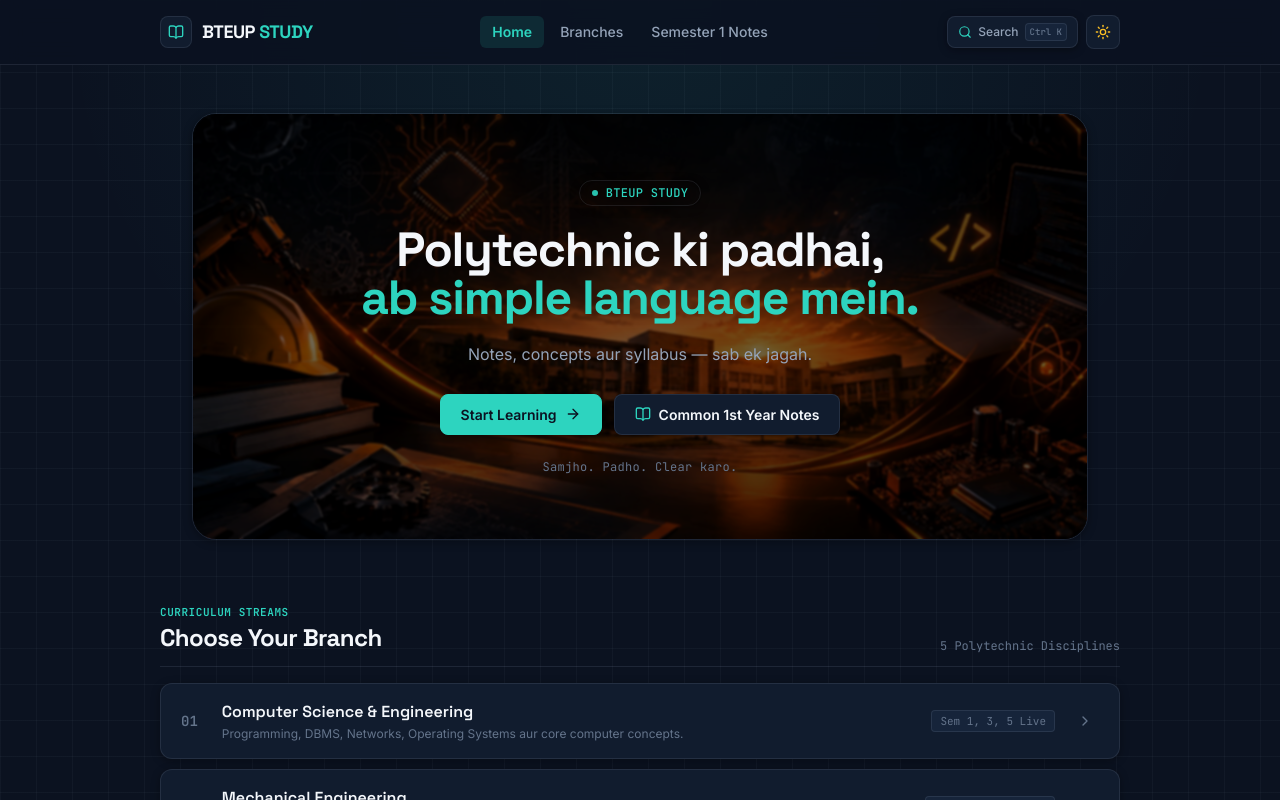
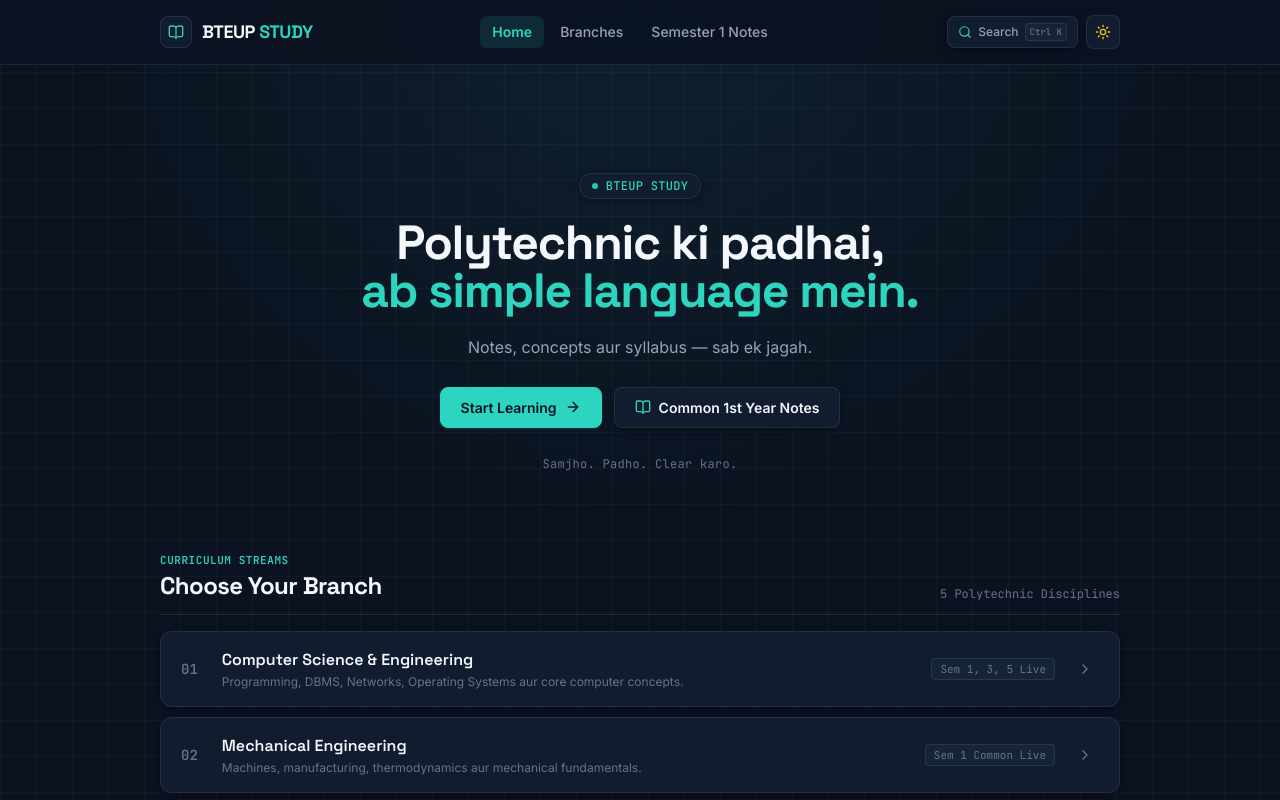
Before and after one commit to Harshit-commits404/btupstudywala-, a React (Vite) app: page / in a window 1280 px wide. Shown: the top 800 px of the page. Built offline with nearby package versions, Linux system fonts and the light colour scheme; a web font is replaced by a local one.

Commit message:
refactor(hero): remove background image and restore clean editorial layout

```diff
--- a/src/pages/DashboardPage.jsx
+++ b/src/pages/DashboardPage.jsx
@@ -2,7 +2,6 @@ import React from 'react';
 import { Link } from 'react-router-dom';
 import { ArrowRight, BookOpen, ChevronRight, MessageSquare } from 'lucide-react';
 import { branchesData } from '../data/branchesData';
-import heroBgImage from '../assets/bteup-study-hero.jpg';
 
 export const GOOGLE_FEEDBACK_FORM_URL = "https://forms.gle/as6uMZQ8QxmDpt1q6";
 
@@ -10,50 +9,36 @@ export const DashboardPage = () => {
   return (
     <div className="w-full max-w-5xl mx-auto px-4 sm:px-6 lg:px-8 py-6 sm:py-12 space-y-12 sm:space-y-16 text-text-primary">
 
-      {/* 1. HERO SECTION (With Polytechnic Engineering Background Image & Neutral/Dark Overlay) */}
-      <section className="relative z-0 rounded-2xl sm:rounded-3xl overflow-hidden border border-border shadow-subtle text-center max-w-4xl mx-auto px-4 sm:px-8 py-8 sm:py-14 lg:py-16">
-
-        {/* Background Image Container */}
-        <div className="absolute inset-0 z-0 overflow-hidden pointer-events-none select-none">
-          <img
-            src={heroBgImage}
-            alt="BTEUP Polytechnic engineering education background"
-            className="w-full h-full object-cover object-center sm:object-[center_35%]"
-            loading="eager"
-            fetchPriority="high"
+      {/* 1. HERO SECTION (Clean, Spacious Editorial Design) */}
+      <section className="relative text-center max-w-2xl mx-auto space-y-5 pt-4 sm:pt-10 pb-4">
+        {/* Soft Ambient Subtle Glow */}
+        <div
+          className="absolute top-1/2 left-1/2 -translate-x-1/2 -translate-y-1/2 w-80 h-44 bg-accent-soft rounded-full blur-3xl pointer-events-none -z-10"
+          aria-hidden="true"
         />
 
-          {/* Balanced Neutral/Dark Overlay (Preserves Rich Visuals while keeping text crystal clear) */}
-          <div className="absolute inset-0 bg-white/65 dark:bg-black/65 sm:bg-white/55 sm:dark:bg-black/55 backdrop-blur-[1px] transition-colors duration-300" />
-
-          {/* Subtle Vertical Scrim to gently anchor text */}
-          <div className="absolute inset-0 bg-gradient-to-b from-white/30 via-transparent to-white/40 dark:from-black/40 dark:via-transparent dark:to-black/40" />
-        </div>
-
-        {/* Content Container (Preserves Exact Text Content & Order) */}
-        <div className="relative z-10 max-w-2xl mx-auto space-y-3.5 sm:space-y-5">
         {/* Small Eyebrow */}
-          <div className="inline-flex items-center gap-2 px-3 py-1 rounded-full bg-surface/90 dark:bg-surface/80 border border-border text-accent text-xs font-mono font-medium tracking-wide shadow-subtle backdrop-blur-md">
+        <div className="inline-flex items-center gap-2 px-3 py-1 rounded-full bg-surface border border-border text-accent text-xs font-mono font-medium tracking-wide shadow-subtle">
           <span className="w-1.5 h-1.5 rounded-full bg-accent animate-pulse" />
           <span>BTEUP STUDY</span>
         </div>
 
         {/* Main Heading */}
-          <h1 className="text-2xl sm:text-4xl lg:text-5xl font-bold font-display text-text-primary tracking-tight leading-[1.18]">
+        <h1 className="text-3xl sm:text-5xl lg:text-5xl font-bold font-display text-text-primary tracking-tight leading-[1.18]">
           Polytechnic ki padhai,<br className="hidden sm:inline" />
           <span className="text-accent"> ab simple language mein.</span>
         </h1>
 
         {/* Supporting Line */}
-          <p className="text-xs sm:text-base text-text-secondary max-w-lg mx-auto font-normal leading-relaxed">
+        <p className="text-sm sm:text-base text-text-secondary max-w-lg mx-auto font-normal leading-relaxed">
           Notes, concepts aur syllabus — sab ek jagah.
         </p>
 
         {/* Primary & Secondary CTAs */}
-          <div className="pt-1.5 sm:pt-2 flex flex-wrap items-center justify-center gap-2.5 sm:gap-3">
+        <div className="pt-2 flex flex-wrap items-center justify-center gap-3">
           <a
             href="#branches"
-              className="btn-primary group shadow-subtle"
+            className="btn-primary group"
           >
             <span>Start Learning</span>
             <ArrowRight className="w-4 h-4 transition-transform duration-200 group-hover:translate-x-1" />
@@ -61,7 +46,7 @@ export const DashboardPage = () => {
 
           <Link
             to="/semester/1"
-              className="btn-secondary backdrop-blur-sm"
+            className="btn-secondary"
           >
             <BookOpen className="w-4 h-4 text-accent" />
             <span>Common 1st Year Notes</span>
@@ -69,10 +54,9 @@ export const DashboardPage = () => {
         </div>
 
         {/* Secondary Subtle Mantra */}
-          <p className="text-xs font-mono text-text-muted pt-1 tracking-wide">
+        <p className="text-xs font-mono text-text-muted pt-2 tracking-wide">
           Samjho. Padho. Clear karo.
         </p>
-        </div>
       </section>
 
       {/* 2. EDITORIAL BRANCH SELECTION (Clean List Layout) */}
```
Also changed, not shown: public/images/bteup-study-hero.jpg (deleted), src/assets/bteup-study-hero.jpg (deleted). Lines whose indentation alone changed are shown as unchanged.
